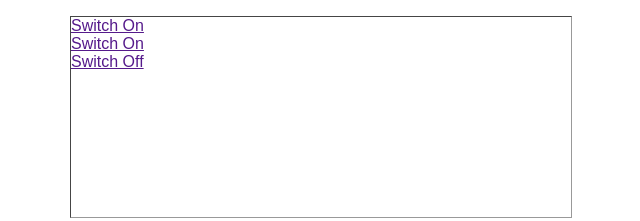
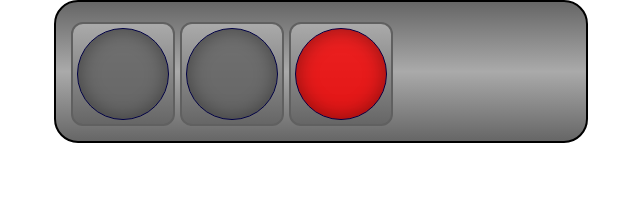
Before and after one commit to greystate/switches, a plain HTML site: page public/index.html in a window 1280 px wide. Shown: the whole page, without its empty margins (319-959 px from the left). Drawn offline with Linux system fonts and the light colour scheme.

Commit message:
Style switches

```diff
--- a/app/less/switch.less
+++ b/app/less/switch.less
@@ -1,7 +1,46 @@
 
 .switchboard {
-	border: 1px inset #999;
+	.centered;
+	.contain;
+	.border-radius(24px);
+	.linear-gradient(top, #666, #aaa, #666);
+
+	border: 2px solid #000;
 	width: 500px;
-	height: 200px;
-	margin: 1em auto;
+//	height: 200px;
+	padding: 15px;
 }
+
+.switch {
+	.border-radius(12px);
+	.linear-gradient(top, #aaa, #666);
+
+	float: left;
+	width: 100px;
+	height: 100px;
+	margin: 5px 5px 0 0;
+	border: 2px solid #606060;
+
+
+	a {
+		.border-radius(50%);
+		.box-shadow-inset(0, 0, 20px, rgba(0, 0, 0, 0.4));
+
+		border: 1px solid #004;
+		display: block;
+		width: 90%;
+		height: 90%;
+		margin: 4%;
+		text-indent: 100%;
+		overflow: hidden;
+		white-space: nowrap;
+	}
+
+	&.on {
+		a { background-color: rgba(255, 0, 0, 0.8); }
+	}
+
+	&.off {
+		a { background-color: rgba(100, 100, 100, 0.8); }
+	}
+}
```
Also changed, not shown: public/css/app.css.
